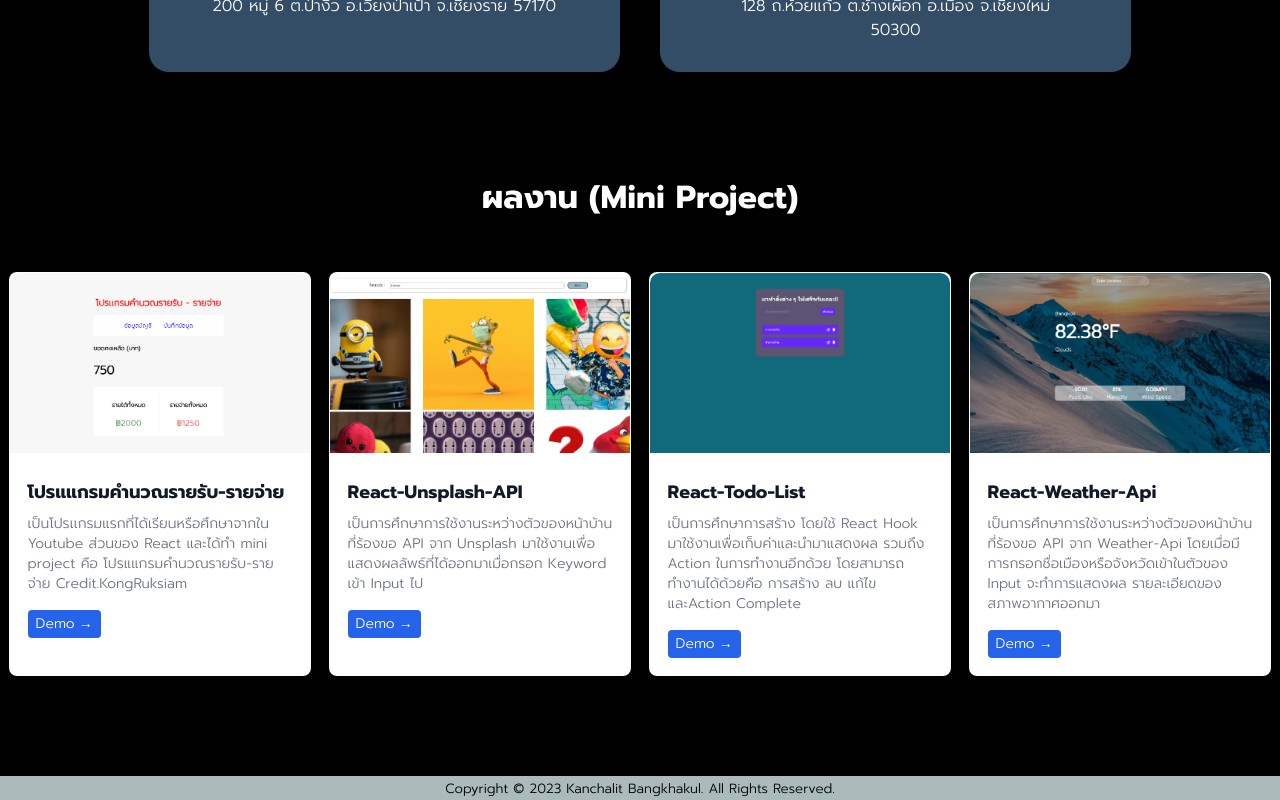
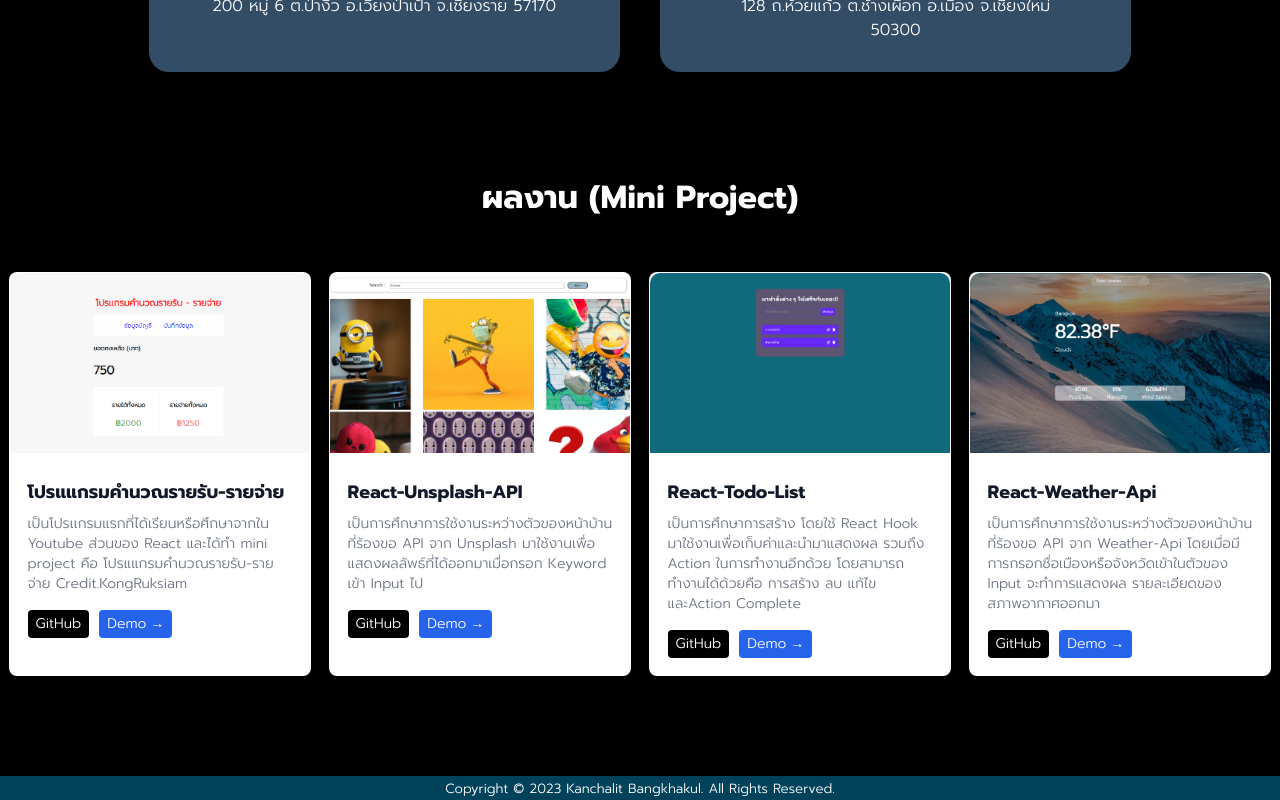
Before and after one commit to kanchalit63/Portfolio, a React (Vite) app: page / in a window 1280 px wide. Shown: the part 1827-2627 px from the top of the page. Built offline with nearby package versions, Linux system fonts and the light colour scheme; a web font is replaced by a local one.

Commit message:
edit details

```diff
--- a/src/Components/footer/Footer.css
+++ b/src/Components/footer/Footer.css
@@ -1,6 +1,6 @@
 .footer-conatiner{
-
+    color: white    ;
     text-align: center;
-    background-color: #abbaba;
+    background-color: #00425A;
 
 }
--- a/src/Components/portfolio/Portfolio.css
+++ b/src/Components/portfolio/Portfolio.css
@@ -89,6 +89,23 @@
     justify-content: space-around;
 }
 
+.action-github {
+    display: inline-flex;
+    margin-top: 1rem;
+    margin-right: 10px;
+    color: #ffffff;
+    font-size: 0.875rem;
+    line-height: 1.25rem;
+    font-weight: 500;
+    align-items: center;
+    gap: 0.25rem;
+    background-color: black;
+    padding: 4px 8px;
+    border-radius: 4px;
+
+}
+
+
 
 
 @media screen and (max-width: 480px) {
--- a/src/Components/portfolio/Portfolio.jsx
+++ b/src/Components/portfolio/Portfolio.jsx
@@ -21,7 +21,9 @@ function Portfolio() {
             <p className="desc">
               เป็นโปรเเกรมแรกที่ได้เรียนหรือศึกษาจากใน Youtube ส่วนของ React และได้ทำ mini project คือ โปรแแกรมคำนวณรายรับ-รายจ่าย Credit.KongRuksiam
             </p>
-
+            <a className="action-github" href="https://github.com/kanchalit63/Learning-First-React" target='blank'>
+              GitHub
+            </a>
             <a className="action" href="https://kanchalit63.github.io/Learning-First-React/" target='blank'>
               Demo
               <span aria-hidden="true">
@@ -42,12 +44,17 @@ function Portfolio() {
               เป็นการศึกษาการใช้งานระหว่างตัวของหน้าบ้านที่ร้องขอ API จาก Unsplash มาใช้งานเพื่อแสดงผลลัพธ์ที่ได้ออกมาเมื่อกรอก Keyword เข้า Input ไป
             </p>
 
+            <a className="action-github" href="https://github.com/kanchalit63/React-unsplash-api" target='blank'>
+              GitHub
+            </a>
+
             <a className="action" href="https://kanchalit63.github.io/React-unsplash-api/" target='blank'>
               Demo
               <span aria-hidden="true">
                 →
               </span>
             </a>
+
           </div>
         </div>
         <div className="card-port">
@@ -62,7 +69,9 @@ function Portfolio() {
             <p className="desc">
               เป็นการศึกษาการสร้าง โดยใช้ React Hook มาใช้งานเพื่อเก็บค่าและนำมาแสดงผล รวมถึง Action ในการทำงานอีกด้วย โดยสามารถทำงานได้ด้วยคือ การสร้าง ลบ แก้ไข และAction Complete
             </p>
-
+            <a className="action-github" href="https://github.com/kanchalit63/React-Todo-List" target='blank'>
+              GitHub
+            </a>
             <a className="action" href="https://kanchalit63.github.io/React-Todo-List/" target='blank'>
               Demo
               <span aria-hidden="true">
@@ -83,7 +92,9 @@ function Portfolio() {
             <p className="desc">
               เป็นการศึกษาการใช้งานระหว่างตัวของหน้าบ้านที่ร้องขอ API จาก Weather-Api โดยเมื่อมีการกรอกชื่อเมืองหรือจังหวัดเข้าในตัวของ Input จะทำการแสดงผล รายละเอียดของสภาพอากาศออกมา
             </p>
-
+            <a className="action-github" href="https://github.com/kanchalit63/React-Weather-App" target='blank'>
+              GitHub
+            </a>
             <a className="action" href="https://kanchalit63.github.io/React-Weather-App/" target='blank'>
               Demo
               <span aria-hidden="true">
```
Lines whose indentation alone changed are shown as unchanged.
